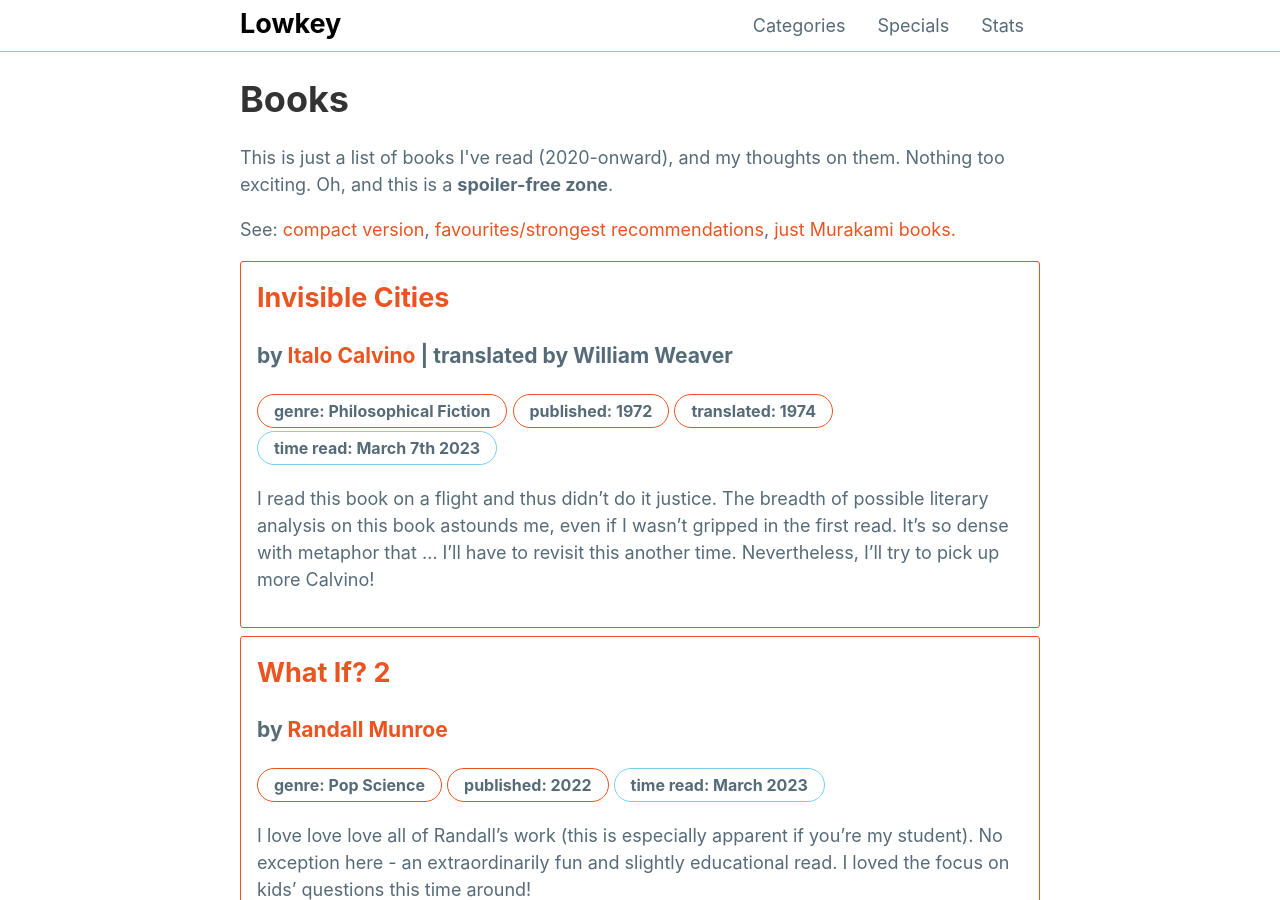
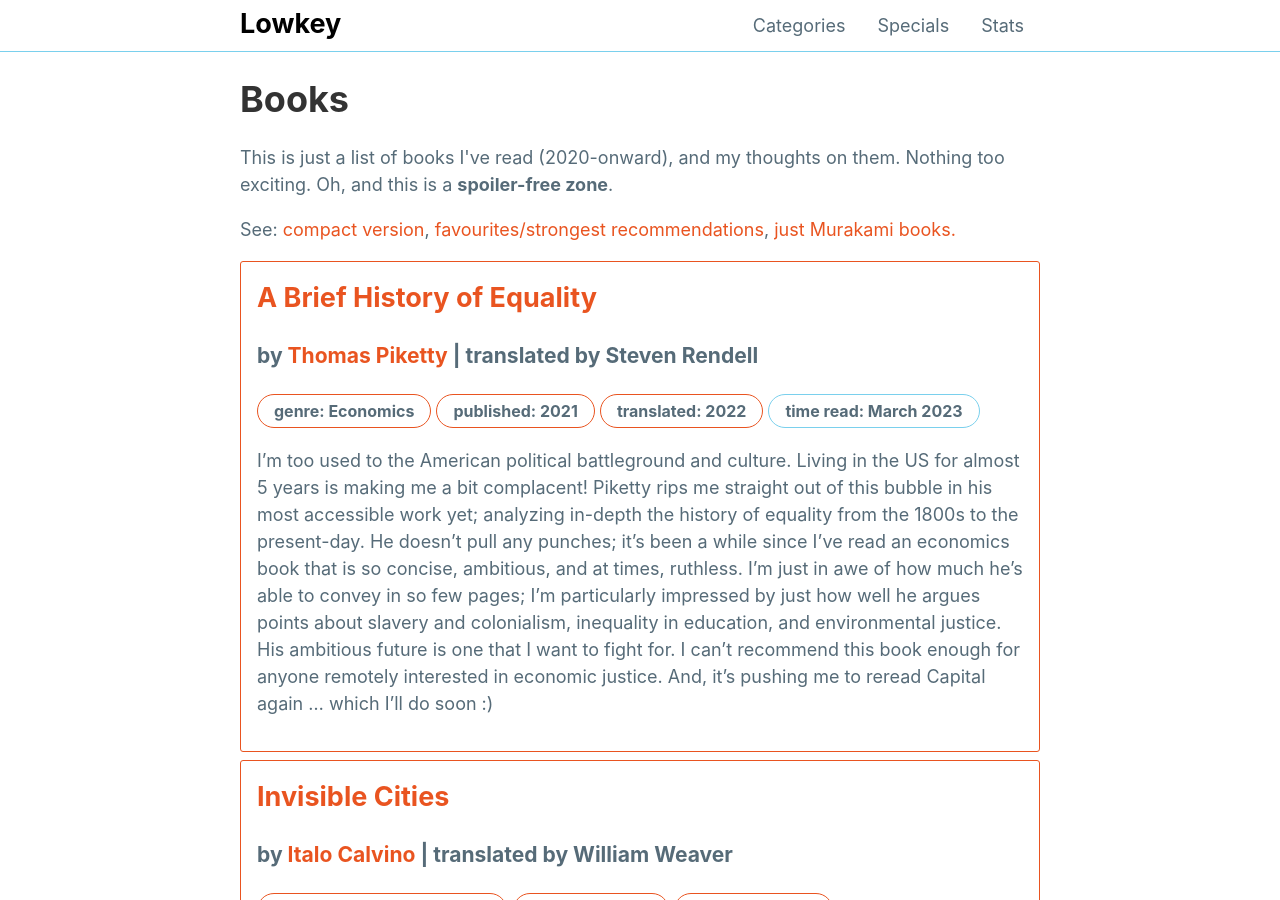
Before and after one commit to mattxwang/lowkey, a Jekyll site: the page built from stats/books.html, in a window 1280 px wide and 900 px high. Built offline with Jekyll 4.4.1, drawn with Linux system fonts in a browser that asks for light colours.

Commit message:
a brief history of equality

```diff
--- a/_data/books.yml
+++ b/_data/books.yml
@@ -883,3 +883,14 @@
   time_read: March 7th 2023
   thoughts: >
     I read this book on a flight and thus didn't do it justice. The breadth of possible literary analysis on this book astounds me, even if I wasn't gripped in the first read. It's so dense with metaphor that ... I'll have to revisit this another time. Nevertheless, I'll try to pick up more Calvino!
+historyofequality:
+  title: A Brief History of Equality
+  author: Thomas Piketty
+  translator: Steven Rendell
+  genre: Economics
+  year_published: 2021
+  year_translated: 2022
+  time_read: March 2023
+  strong: true
+  thoughts: >
+    I'm too used to the American political battleground and culture. Living in the US for almost 5 years is making me a bit complacent! Piketty rips me straight out of this bubble in his most accessible work yet; analyzing in-depth the history of equality from the 1800s to the present-day. He doesn't pull any punches; it's been a while since I've read an economics book that is so concise, ambitious, and at times, ruthless. I'm just in awe of how much he's able to convey in so few pages; I'm particularly impressed by just how well he argues points about slavery and colonialism, inequality in education, and environmental justice. His ambitious future is one that I want to fight for. I can't recommend this book enough for anyone remotely interested in economic justice. And, it's pushing me to reread Capital again ... which I'll do soon :)
```
